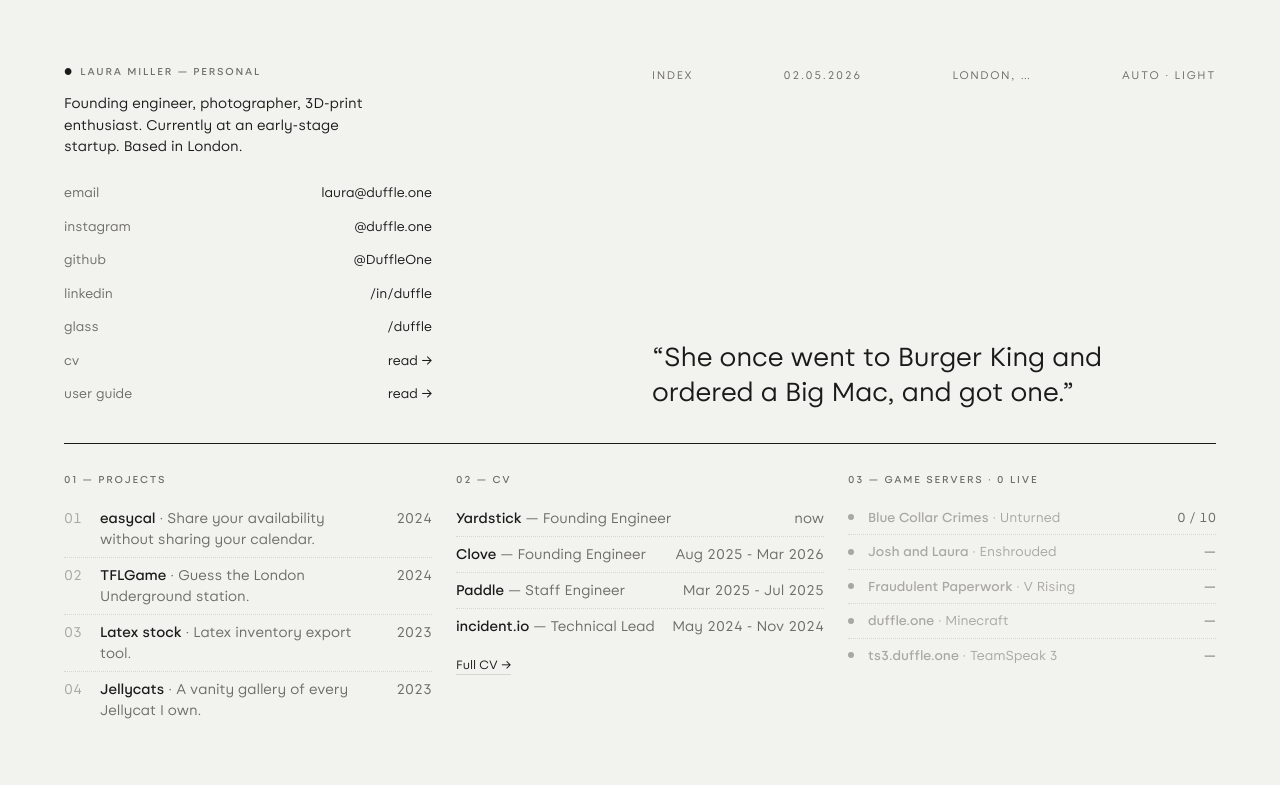
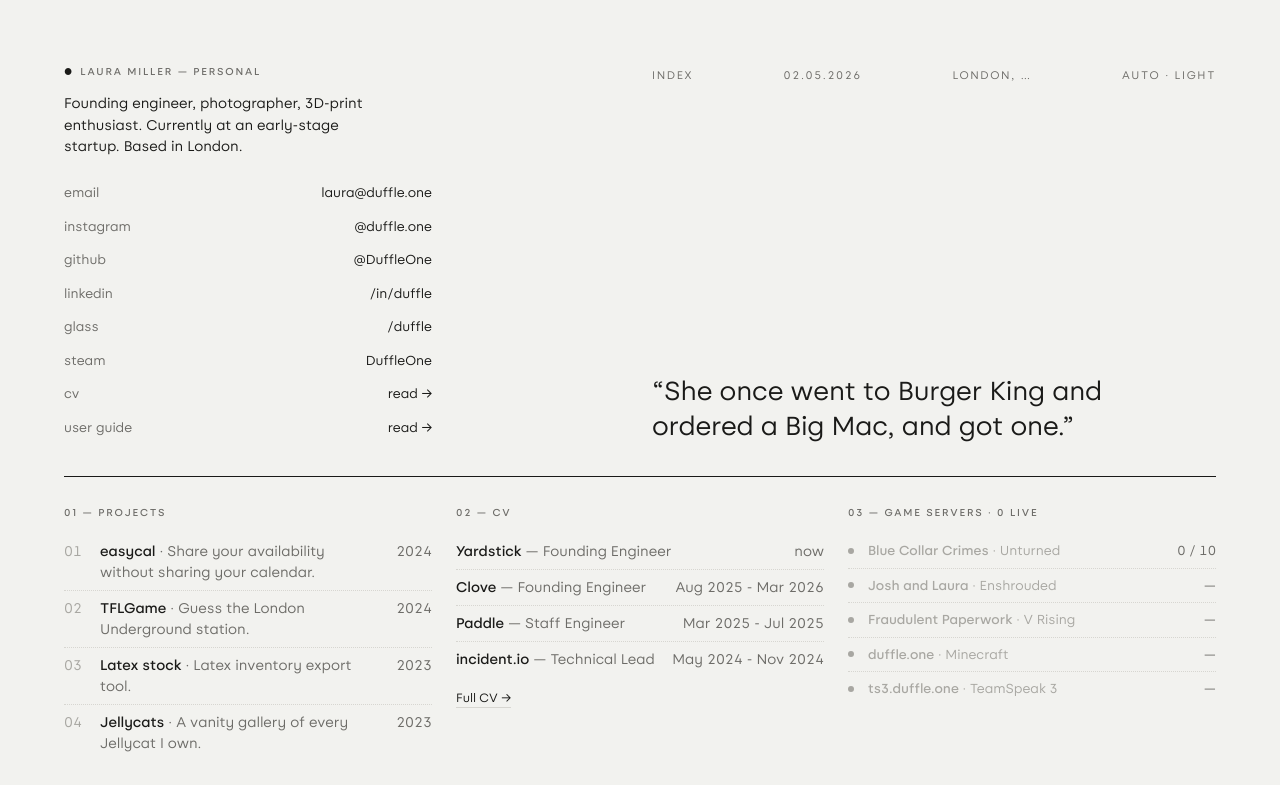
Before and after one commit to DuffleOne/duffle.one, a Vue app: page /#/ in a window 1280 px wide. Shown: the top 785 px of the page. Built offline with nearby package versions, Linux system fonts and the light colour scheme; no server answers.

Commit message:
home: add steam link back to the personal links list

```diff
--- a/src/screens/Home.vue
+++ b/src/screens/Home.vue
@@ -31,6 +31,7 @@ const githubHref = SITE.socials.find((s) => s.id === "github")?.href ?? "#";
 const igHref = SITE.socials.find((s) => s.id === "ig")?.href ?? "#";
 const liHref = SITE.socials.find((s) => s.id === "linkedin")?.href ?? "#";
 const glassHref = SITE.socials.find((s) => s.id === "glass")?.href ?? "#";
+const steamHref = SITE.socials.find((s) => s.id === "steam")?.href ?? "#";
 
 const themeLabel = computed(() => {
 	if (themeChoice.value === "system") return `auto · ${resolved.value}`;
@@ -77,6 +78,12 @@ const themeLabel = computed(() => {
 						<a :href="glassHref" target="_blank" rel="me noopener" class="row">
 							<span class="row-key">glass</span>
 							<span class="row-val">/duffle</span>
+						</a>
+					</li>
+					<li>
+						<a :href="steamHref" target="_blank" rel="me noopener" class="row">
+							<span class="row-key">steam</span>
+							<span class="row-val">DuffleOne</span>
 						</a>
 					</li>
 					<li>
```
